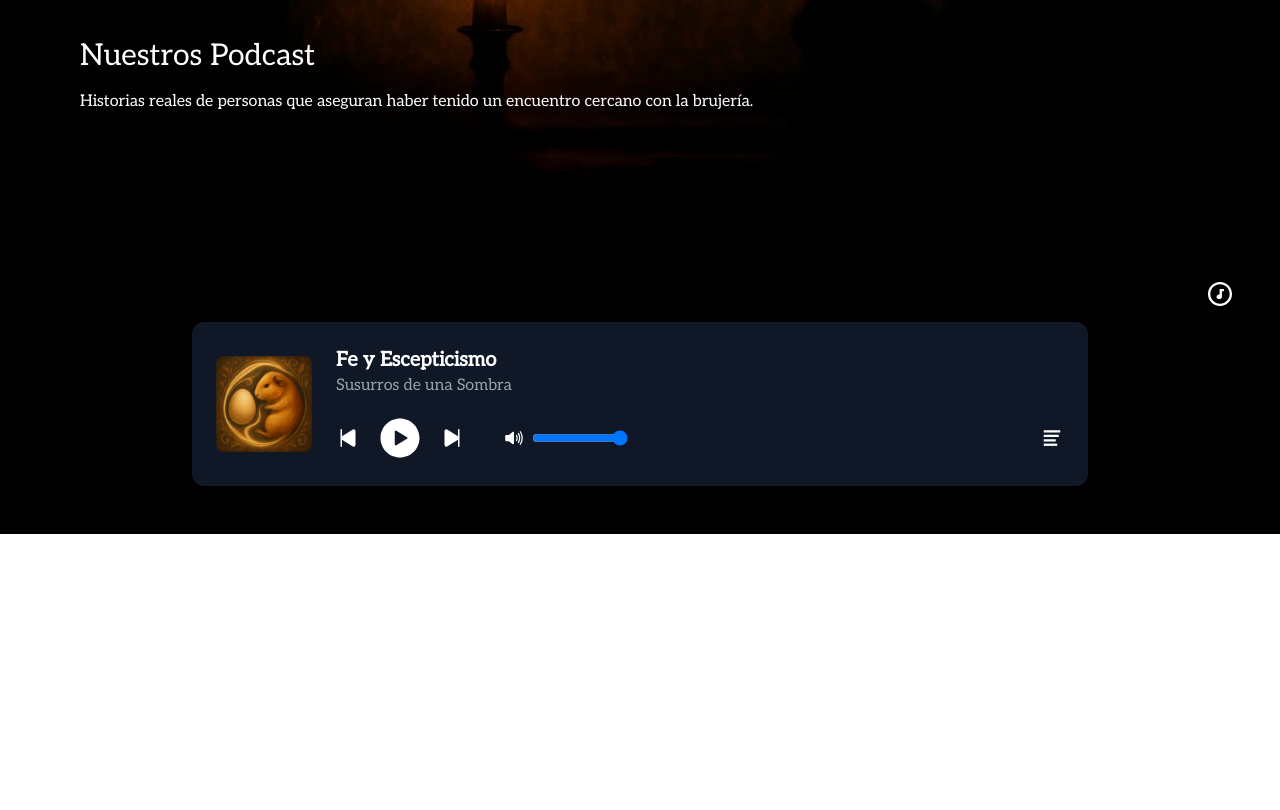
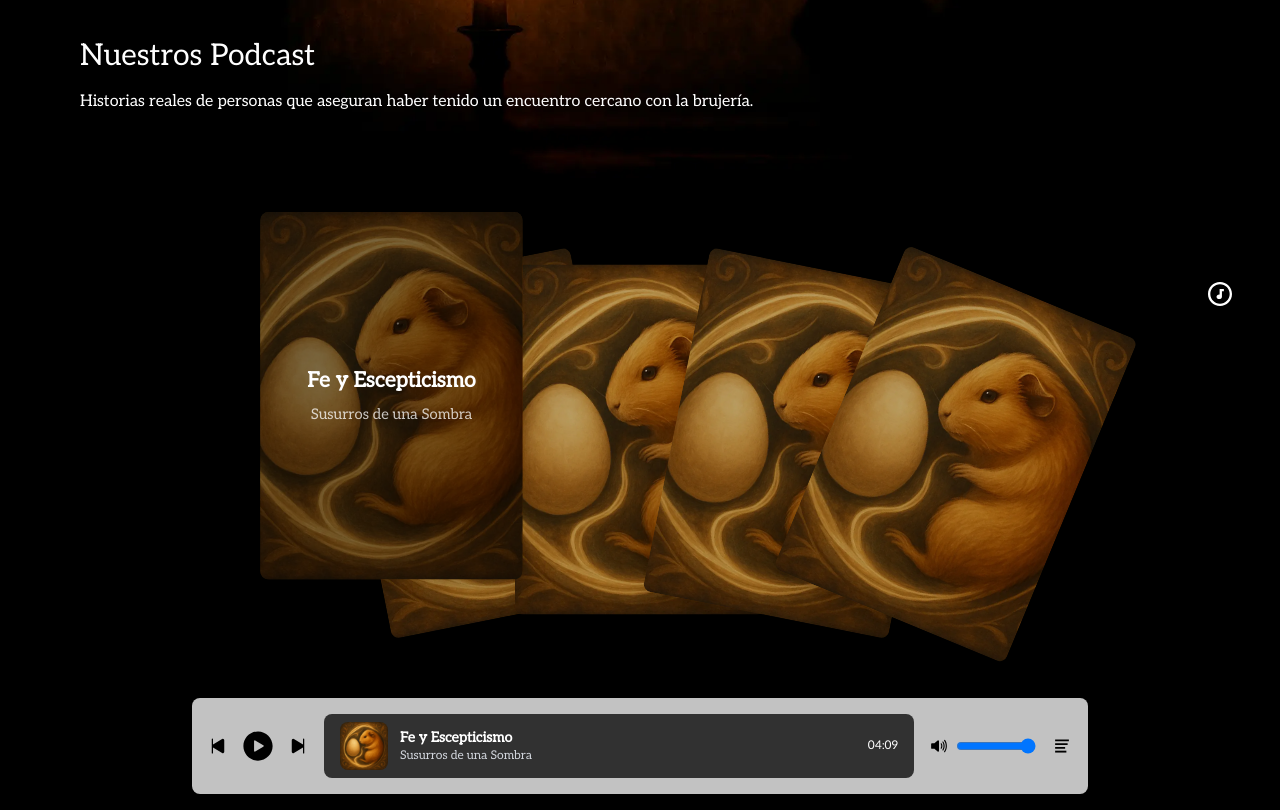
Before and after one commit to alonsoyiyi/web-silvia, a Next.js app: page /podcast in a window 1280 px wide. Shown: the part 446-1256 px from the top of the page. Before the commit the page ends 980 px from the top, so only its background shows below. Built offline with nearby package versions, Linux system fonts and the light colour scheme.

Commit message:
cartas podcast

```diff
--- a/app/podcast/page.js
+++ b/app/podcast/page.js
@@ -55,7 +55,31 @@ export default function PodcastPage() {
   const [currentTrack, setCurrentTrack] = useState(podcastList[0]);
   const [showPlaylist, setShowPlaylist] = useState(false);
   const [volume, setVolume] = useState(1);
+  const [randomPositions, setRandomPositions] = useState({});
   const audioRef = useRef(null);
+
+  // Generar posiciones aleatorias solo una vez al montar el componente
+  useEffect(() => {
+    const positions = {};
+    const totalCards = podcastList.length;
+    const arcAngle = 45; // Ángulo total del arco
+    const angleStep = arcAngle / (totalCards - 1);
+    const spreadWidth = 100; // Ancho de dispersión en porcentaje
+
+    podcastList.forEach((track, index) => {
+      const currentAngle = -arcAngle/2 + (angleStep * index);
+      // Calculamos un offset horizontal aleatorio para cada carta
+      const baseOffset = (index - (totalCards - 1) / 2) * (spreadWidth / totalCards);
+
+      positions[track.id] = {
+        rotate: currentAngle,
+        x: baseOffset + Math.sin(currentAngle * Math.PI/180) * 80, // Aumentamos dispersión horizontal
+        y: -Math.abs(Math.cos(currentAngle * Math.PI/180) * 5), // Ligera curva hacia arriba
+        originX: baseOffset * 0.2 // Punto de origen variable para cada carta
+      };
+    });
+    setRandomPositions(positions);
+  }, []);
 
   const togglePlay = () => {
     if (isPlaying) {
@@ -135,13 +159,92 @@ export default function PodcastPage() {
         </div>
       </div>
 
-      {/* Segunda sección - Reproductor de Audio */}
-      <div className="w-full bg-black py-12 px-4">
-        <div className="max-w-4xl mx-auto bg-gray-900 rounded-xl p-6 shadow-2xl">
-          {/* Player */}
-          <div className="flex items-center gap-6">
-            {/* Imagen actual */}
-            <div className="relative w-24 h-24 rounded-lg overflow-hidden">
+      {/* Sección de cartas dispersas */}
+      <div className="w-full bg-black relative min-h-[600px] flex flex-col -mt-16">
+        <div className="relative flex-1 overflow-visible">
+          <div className="absolute left-1/2 bottom-0 w-full max-w-4xl h-[400px] -translate-x-1/2"> {/* Reducido height de 500px a 400px */}
+            {podcastList.map((track) => {
+              const isPlaying = track.id === currentTrack.id;
+              const pos = randomPositions[track.id] || { x: 0, y: 0, rotate: 0, originX: 0 };
+
+              return (
+                <div
+                  key={track.id}
+                  onClick={() => {
+                    setCurrentTrack(track);
+                    setIsPlaying(true);
+                  }}
+                  className={`
+                    absolute
+                    transition-all duration-700 cursor-pointer
+                    origin-bottom
+                    ${isPlaying ? 'z-50' : 'hover:z-40'}
+                  `}
+                  style={{
+                    left: `calc(50% + ${pos.originX}%)`,
+                    transform: isPlaying
+                      ? `translate(calc(-50% + ${pos.x}%), -15%) rotate(0deg) scale(1.05)` // Mantiene posición X, menos elevación Y
+                      : `translate(calc(-50% + ${pos.x}%), ${pos.y}%) rotate(${pos.rotate}deg) scale(1)`,
+                    transformOrigin: 'bottom center',
+                    zIndex: isPlaying ? 50 : track.id
+                  }}
+                >
+                  <div className={`
+                    relative w-[250px] h-[350px] rounded-lg overflow-hidden
+                    transition-transform duration-500
+                    ${isPlaying ? '' : 'hover:scale-105'}
+                    shadow-xl
+                  `}>
+                    <Image
+                      src={track.image}
+                      alt={track.title}
+                      fill
+                      className={`
+                        object-cover
+                        transition-all duration-500
+                        ${isPlaying ? 'brightness-100' : 'brightness-75'}
+                      `}
+                      priority={isPlaying}
+                    />
+                    {isPlaying && (
+                      <div className="absolute inset-0 bg-black/50 flex flex-col items-center justify-center text-white">
+                        <h3 className="text-xl font-bold mb-2">{track.title}</h3>
+                        <p className="text-sm opacity-75">{track.author}</p>
+                      </div>
+                    )}
+                  </div>
+                </div>
+              );
+            })}
+          </div>
+        </div>
+
+        {/* Reproductor de Audio */}
+        <div className="w-full bg-black py-4 px-4"> {/* Reducido py-8 a py-4 */}
+          <div className="max-w-4xl mx-auto bg-[#c2c2c2] rounded-lg p-4 shadow-2xl">
+            {/* Player Container */}
+            <div className="flex items-center justify-between gap-4"> {/* Reduced gap */}
+              {/* Controles izquierdos */}
+              <div className="flex items-center gap-3">
+                {/* Controles izquierdos con iconos más pequeños */}
+                <button onClick={handlePrev}>
+                  <IoPlaySkipBack className="text-black text-xl hover:opacity-70" />
+                </button>
+                <button onClick={togglePlay} className="focus:outline-none">
+                  {isPlaying ? (
+                    <IoPauseCircle className="text-black text-4xl hover:opacity-70" />
+                  ) : (
+                    <IoPlayCircle className="text-black text-4xl hover:opacity-70" />
+                  )}
+                </button>
+                <button onClick={handleNext}>
+                  <IoPlaySkipForward className="text-black text-xl hover:opacity-70" />
+                </button>
+              </div>
+
+              {/* Información central */}
+              <div className="flex-1 bg-[#313131] rounded-lg px-4 py-2 flex items-center gap-3"> {/* Reduced padding and gap */}
+                <div className="relative w-12 h-12 rounded-lg overflow-hidden flex-shrink-0"> {/* Reduced size */}
                   <Image
                     src={currentTrack.image}
                     alt={currentTrack.title}
@@ -149,31 +252,17 @@ export default function PodcastPage() {
                     className="object-cover"
                   />
                 </div>
+                <div className="flex-1">
+                  <h3 className="text-white font-semibold text-sm">{currentTrack.title}</h3> {/* Reduced text size */}
+                  <p className="text-gray-300 text-xs">{currentTrack.author}</p> {/* Reduced text size */}
+                </div>
+                <span className="text-white text-xs">{currentTrack.duration}</span> {/* Reduced text size */}
+              </div>
 
-            {/* Información y controles */}
-            <div className="flex-1">
-              <h3 className="text-white text-xl font-semibold">{currentTrack.title}</h3>
-              <p className="text-gray-400">{currentTrack.author}</p>
-
-              {/* Controles */}
-              <div className="flex items-center gap-4 mt-4">
-                <button onClick={handlePrev}>
-                  <IoPlaySkipBack className="text-white text-2xl" />
-                </button>
-                <button onClick={togglePlay} className="focus:outline-none">
-                  {isPlaying ? (
-                    <IoPauseCircle className="text-white text-5xl" />
-                  ) : (
-                    <IoPlayCircle className="text-white text-5xl" />
-                  )}
-                </button>
-                <button onClick={handleNext}>
-                  <IoPlaySkipForward className="text-white text-2xl" />
-                </button>
-
-                {/* Control de volumen */}
-                <div className="flex items-center gap-2 ml-6">
-                  <IoVolumeHigh className="text-white text-xl" />
+              {/* Controles derechos */}
+              <div className="flex items-center gap-4"> {/* Reduced gap */}
+                <div className="flex items-center gap-2">
+                  <IoVolumeHigh className="text-black text-lg" /> {/* Reduced icon size */}
                   <input
                     type="range"
                     min="0"
@@ -184,31 +273,42 @@ export default function PodcastPage() {
                       setVolume(e.target.value);
                       audioRef.current.volume = e.target.value;
                     }}
-                    className="w-24"
+                    className="w-20"
                   />
                 </div>
-
-                {/* Botón de playlist */}
                 <button
                   onClick={() => setShowPlaylist(!showPlaylist)}
-                  className="ml-auto"
+                  className="hover:opacity-70"
                 >
-                  <IoMdList className="text-white text-2xl" />
+                  <IoMdList className="text-black text-xl" /> {/* Reduced icon size */}
                 </button>
               </div>
             </div>
+
+            {/* Playlist Modal */}
+            {showPlaylist && (
+              <div className="fixed inset-0 bg-black/50 flex items-center justify-center z-50">
+                <div className="bg-[#313131] rounded-xl p-6 w-full max-w-md">
+                  <div className="flex justify-between items-center mb-4">
+                    <h3 className="text-white text-xl font-semibold">Lista de Reproducción</h3>
+                    <button
+                      onClick={() => setShowPlaylist(false)}
+                      className="text-white hover:opacity-70"
+                    >
+                      ✕
+                    </button>
                   </div>
-
-          {/* Playlist */}
-          {showPlaylist && (
-            <div className="mt-6 border-t border-gray-700 pt-4">
+                  <div className="space-y-2 max-h-[60vh] overflow-y-auto">
                     {podcastList.map((track) => (
                       <div
                         key={track.id}
-                  onClick={() => setCurrentTrack(track)}
-                  className={`flex items-center gap-4 p-2 rounded-lg cursor-pointer hover:bg-gray-800 ${
-                    currentTrack.id === track.id ? 'bg-gray-800' : ''
-                  }`}
+                        onClick={() => {
+                          setCurrentTrack(track);
+                          setShowPlaylist(false);
+                          setIsPlaying(true);
+                        }}
+                        className={`flex items-center gap-4 p-3 rounded-lg cursor-pointer hover:bg-gray-700 transition-colors
+                          ${currentTrack.id === track.id ? 'bg-gray-700' : ''}`}
                       >
                         <Image
                           src={track.image}
@@ -224,6 +324,8 @@ export default function PodcastPage() {
                       </div>
                     ))}
                   </div>
+                </div>
+              </div>
             )}
 
             {/* Audio element */}
@@ -235,6 +337,7 @@ export default function PodcastPage() {
             />
           </div>
         </div>
+      </div>
     </main>
   );
 }
```
Also changed, not shown: app/globals.css (line endings or trailing spaces). Lines whose indentation alone changed are shown as unchanged.
